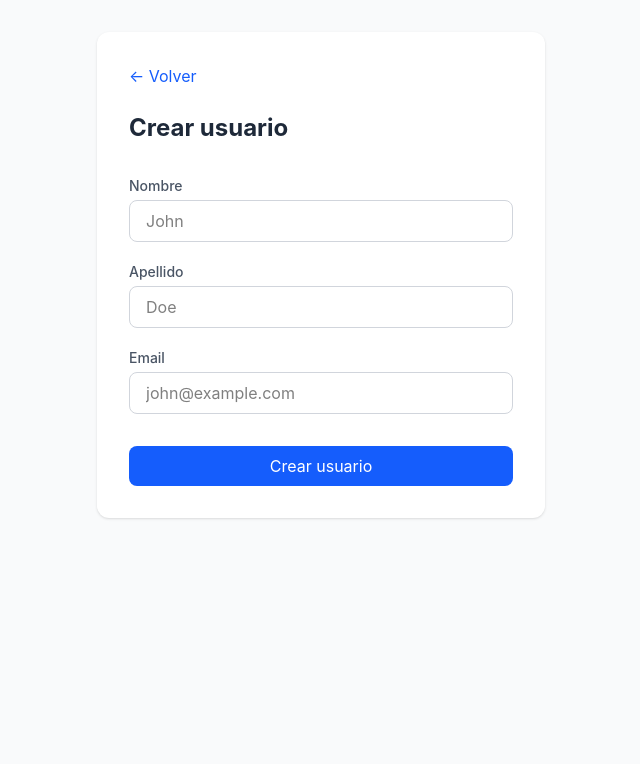
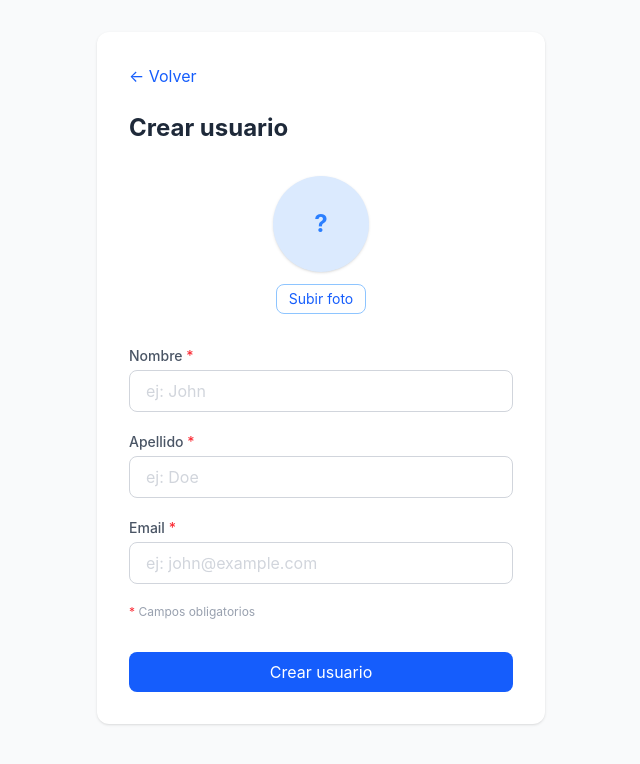
Before and after one commit to Joserafa98/app-techtrial-laberit, a React (Vite) app in the folder techtrial-laberit/: page /users/new in a window 1280 px wide. Shown: the top 764 px of the page, without its empty margins (319-959 px from the left). Built offline with nearby package versions, Linux system fonts and the light colour scheme; no server answers.

Commit message:
adding photos and effects

```diff
--- a/techtrial-laberit/src/components/ConfirmModal.tsx
+++ b/techtrial-laberit/src/components/ConfirmModal.tsx
@@ -1,3 +1,5 @@
+import { useEffect, useState } from 'react';
+
 interface ConfirmModalProps {
   message: string;
   onConfirm: () => void;
@@ -5,20 +7,40 @@ interface ConfirmModalProps {
 }
 
 export default function ConfirmModal({ message, onConfirm, onCancel }: ConfirmModalProps) {
+  const [visible, setVisible] = useState(false);
+
+  useEffect(() => {
+    setTimeout(() => setVisible(true), 10);
+  }, []);
+
+  const handleCancel = () => {
+    setVisible(false);
+    setTimeout(onCancel, 300);
+  };
+
+  const handleConfirm = () => {
+    setVisible(false);
+    setTimeout(onConfirm, 300);
+  };
+
   return (
-    <div className="fixed inset-0 bg-black/50 flex items-center justify-center z-50">
-      <div className="bg-white rounded-xl shadow-xl p-8 max-w-sm w-full mx-4">
+    <div className={`fixed inset-0 z-50 flex items-center justify-center transition-all duration-300
+      ${visible ? 'bg-black/50' : 'bg-black/0'}`}
+    >
+      <div className={`bg-white rounded-xl shadow-xl p-8 max-w-sm w-full mx-4 transition-all duration-300
+        ${visible ? 'opacity-100 scale-100' : 'opacity-0 scale-95'}`}
+      >
         <h2 className="text-lg font-bold text-gray-800 mb-2">¿Estás seguro?</h2>
         <p className="text-gray-500 mb-6">{message}</p>
         <div className="flex gap-3">
           <button
-            onClick={onCancel}
+            onClick={handleCancel}
             className="flex-1 border border-gray-300 text-gray-600 py-2 rounded-lg hover:bg-gray-50 transition"
           >
             Cancelar
           </button>
           <button
-            onClick={onConfirm}
+            onClick={handleConfirm}
             className="flex-1 bg-red-500 text-white py-2 rounded-lg hover:bg-red-600 transition"
           >
             Eliminar
--- a/techtrial-laberit/src/components/Toast.tsx
+++ b/techtrial-laberit/src/components/Toast.tsx
@@ -1,4 +1,4 @@
-import { useEffect } from 'react';
+import { useEffect, useState } from 'react';
 
 interface ToastProps {
   message: string;
@@ -7,17 +7,25 @@ interface ToastProps {
 }
 
 export default function Toast({ message, type, onClose }: ToastProps) {
+  const [visible, setVisible] = useState(false);
+
   useEffect(() => {
-    const timer = setTimeout(onClose, 3000);
+    setTimeout(() => setVisible(true), 10);
+    const timer = setTimeout(() => {
+      setVisible(false);
+      setTimeout(onClose, 300);
+    }, 3000);
     return () => clearTimeout(timer);
   }, []);
 
   return (
-    <div className={`fixed bottom-6 right-6 z-50 flex items-center gap-3 px-5 py-4 rounded-xl shadow-lg text-white transition-all
-      ${type === 'success' ? 'bg-green-500' : 'bg-red-500'}`}>
+    <div className={`fixed bottom-6 right-6 z-50 flex items-center gap-3 px-5 py-4 rounded-xl shadow-lg text-white transition-all duration-300
+      ${visible ? 'opacity-100 translate-y-0 scale-100' : 'opacity-0 translate-y-4 scale-95'}
+      ${type === 'success' ? 'bg-green-500' : 'bg-red-500'}`}
+    >
       <span>{type === 'success' ? '✓' : '✕'}</span>
       <p className="font-medium">{message}</p>
-      <button onClick={onClose} className="ml-2 opacity-70 hover:opacity-100">✕</button>
+      <button onClick={() => { setVisible(false); setTimeout(onClose, 300); }} className="ml-2 opacity-70 hover:opacity-100">✕</button>
     </div>
   );
 }
--- a/techtrial-laberit/src/context/UsersContext.tsx
+++ b/techtrial-laberit/src/context/UsersContext.tsx
@@ -53,8 +53,8 @@ interface UsersContextType {
     error: string | null;
   };
   getUserById: (id: number) => User | undefined;
-  addUser: (data: Omit<User, 'id' | 'avatar'>) => void;
-  editUser: (id: number, data: Omit<User, 'id' | 'avatar'>) => void;
+  addUser: (data: Omit<User, 'id' | 'avatar'>, avatarUrl?: string) => void;
+  editUser: (id: number, data: Omit<User, 'id' | 'avatar'>, avatarUrl?: string) => void;
   removeUser: (id: number) => void;
   setPage: (page: number) => void;
 }
@@ -88,19 +88,19 @@ export function UsersProvider({ children }: { children: ReactNode }) {
 
   const getUserById = (id: number) => state.allUsers.find(u => u.id === id);
 
-  const addUser = (data: Omit<User, 'id' | 'avatar'>) => {
+  const addUser = (data: Omit<User, 'id' | 'avatar'>, avatarUrl?: string) => {
   const newUser: User = {
     ...data,
     id: Date.now(),
-      avatar: `https://ui-avatars.com/api/?name=${data.first_name}+${data.last_name}&background=random&color=fff`,
+    avatar: avatarUrl || `https://ui-avatars.com/api/?name=${data.first_name}+${data.last_name}&background=random&color=fff`,
   };
   dispatch({ type: 'ADD_USER', payload: newUser });
 };
 
-  const editUser = (id: number, data: Omit<User, 'id' | 'avatar'>) => {
+ const editUser = (id: number, data: Omit<User, 'id' | 'avatar'>, avatarUrl?: string) => {
   const existing = getUserById(id);
   if (!existing) return;
-    dispatch({ type: 'UPDATE_USER', payload: { ...existing, ...data } });
+  dispatch({ type: 'UPDATE_USER', payload: { ...existing, ...data, avatar: avatarUrl || existing.avatar } });
 };
 
   const removeUser = (id: number) => {
--- a/techtrial-laberit/src/pages/UserForm.tsx
+++ b/techtrial-laberit/src/pages/UserForm.tsx
@@ -1,4 +1,4 @@
-import { useState, useEffect } from 'react';
+import { useState, useEffect, useRef } from 'react';
 import { useNavigate, useParams } from 'react-router-dom';
 import { useUsers } from '../context/UsersContext';
 import Toast from '../components/Toast';
@@ -16,17 +16,36 @@ export default function UserForm() {
   const navigate = useNavigate();
   const { getUserById, addUser, editUser } = useUsers();
   const { toast, showToast, hideToast } = useToast();
+  const fileInputRef = useRef<HTMLInputElement>(null);
 
   const [form, setForm] = useState({ first_name: '', last_name: '', email: '' });
   const [errors, setErrors] = useState<FormErrors>({});
   const [saving, setSaving] = useState(false);
+  const [avatar, setAvatar] = useState<string | null>(null);
 
   useEffect(() => {
     if (isEditing) {
       const user = getUserById(Number(id));
-      if (user) setForm({ first_name: user.first_name, last_name: user.last_name, email: user.email });
+      if (user) {
+        setForm({ first_name: user.first_name, last_name: user.last_name, email: user.email });
+        setAvatar(user.avatar);
+      }
     }
   }, [id]);
+
+  const getInitials = () => {
+    const first = form.first_name.trim().charAt(0).toUpperCase();
+    const last = form.last_name.trim().charAt(0).toUpperCase();
+    return first || last ? `${first}${last}` : '?';
+  };
+
+  const handleFileChange = (e: React.ChangeEvent<HTMLInputElement>) => {
+    const file = e.target.files?.[0];
+    if (!file) return;
+    const reader = new FileReader();
+    reader.onloadend = () => setAvatar(reader.result as string);
+    reader.readAsDataURL(file);
+  };
 
   const validate = (): boolean => {
     const newErrors: FormErrors = {};
@@ -49,12 +68,13 @@ export default function UserForm() {
   const handleSubmit = async () => {
     if (!validate()) return;
     setSaving(true);
+    const finalAvatar = avatar || `https://ui-avatars.com/api/?name=${form.first_name}+${form.last_name}&background=random&color=fff`;
     if (isEditing) {
-      editUser(Number(id), form);
+      editUser(Number(id), form, finalAvatar);
       showToast('Usuario actualizado correctamente');
       setTimeout(() => navigate(`/users/${id}`), 1500);
     } else {
-      addUser(form);
+      addUser(form, finalAvatar);
       showToast('Usuario creado correctamente');
       setTimeout(() => navigate('/'), 1500);
     }
@@ -72,42 +92,86 @@ export default function UserForm() {
           {isEditing ? 'Editar usuario' : 'Crear usuario'}
         </h1>
 
+        {/* Avatar */}
+        <div className="flex flex-col items-center mb-8 gap-3">
+          {avatar ? (
+            <img src={avatar} alt="avatar" className="w-24 h-24 rounded-full object-cover shadow" />
+          ) : (
+            <div className="w-24 h-24 rounded-full bg-blue-100 flex items-center justify-center shadow">
+              <span className="text-2xl font-bold text-blue-500">{getInitials()}</span>
+            </div>
+          )}
+          <div className="flex gap-2">
+            <button
+              onClick={() => fileInputRef.current?.click()}
+              className="text-sm text-blue-600 border border-blue-300 px-3 py-1 rounded-lg hover:bg-blue-50 transition"
+            >
+              Subir foto
+            </button>
+            {avatar && (
+              <button
+                onClick={() => setAvatar(null)}
+                className="text-sm text-gray-400 border border-gray-200 px-3 py-1 rounded-lg hover:bg-gray-50 transition"
+              >
+                Quitar foto
+              </button>
+            )}
+          </div>
+          <input
+            ref={fileInputRef}
+            type="file"
+            accept="image/*"
+            onChange={handleFileChange}
+            className="hidden"
+          />
+        </div>
+
         <div className="space-y-5">
           <div>
-            <label className="block text-sm font-medium text-gray-600 mb-1">Nombre</label>
+            <label className="block text-sm font-medium text-gray-600 mb-1">
+              Nombre <span className="text-red-500">*</span>
+            </label>
             <input
               name="first_name"
               value={form.first_name}
               onChange={handleChange}
-              className={`w-full border rounded-lg px-4 py-2 focus:outline-none focus:ring-2 focus:ring-blue-400 ${errors.first_name ? 'border-red-400' : 'border-gray-300'}`}
-              placeholder="John"
+              placeholder="ej: John"
+              className={`w-full border rounded-lg px-4 py-2 focus:outline-none focus:ring-2 focus:ring-blue-400 placeholder-gray-300 ${errors.first_name ? 'border-red-400' : 'border-gray-300'}`}
             />
             {errors.first_name && <p className="text-red-500 text-sm mt-1">{errors.first_name}</p>}
           </div>
 
           <div>
-            <label className="block text-sm font-medium text-gray-600 mb-1">Apellido</label>
+            <label className="block text-sm font-medium text-gray-600 mb-1">
+              Apellido <span className="text-red-500">*</span>
+            </label>
             <input
               name="last_name"
               value={form.last_name}
               onChange={handleChange}
-              className={`w-full border rounded-lg px-4 py-2 focus:outline-none focus:ring-2 focus:ring-blue-400 ${errors.last_name ? 'border-red-400' : 'border-gray-300'}`}
-              placeholder="Doe"
+              placeholder="ej: Doe"
+              className={`w-full border rounded-lg px-4 py-2 focus:outline-none focus:ring-2 focus:ring-blue-400 placeholder-gray-300 ${errors.last_name ? 'border-red-400' : 'border-gray-300'}`}
             />
             {errors.last_name && <p className="text-red-500 text-sm mt-1">{errors.last_name}</p>}
           </div>
 
           <div>
-            <label className="block text-sm font-medium text-gray-600 mb-1">Email</label>
+            <label className="block text-sm font-medium text-gray-600 mb-1">
+              Email <span className="text-red-500">*</span>
+            </label>
             <input
               name="email"
               value={form.email}
               onChange={handleChange}
-              className={`w-full border rounded-lg px-4 py-2 focus:outline-none focus:ring-2 focus:ring-blue-400 ${errors.email ? 'border-red-400' : 'border-gray-300'}`}
-              placeholder="john@example.com"
+              placeholder="ej: john@example.com"
+              className={`w-full border rounded-lg px-4 py-2 focus:outline-none focus:ring-2 focus:ring-blue-400 placeholder-gray-300 ${errors.email ? 'border-red-400' : 'border-gray-300'}`}
             />
             {errors.email && <p className="text-red-500 text-sm mt-1">{errors.email}</p>}
           </div>
+
+          <p className="text-gray-400 text-xs">
+            <span className="text-red-500">*</span> Campos obligatorios
+          </p>
         </div>
 
         <button
--- a/techtrial-laberit/src/pages/UserList.tsx
+++ b/techtrial-laberit/src/pages/UserList.tsx
@@ -12,10 +12,11 @@ export default function UserList() {
   const { toast, showToast, hideToast } = useToast();
 
   useEffect(() => {
-    if (location.state?.deleted) {
-      showToast('Usuario eliminado correctamente');
-    }
-  }, []);
+  if (location.state?.deleted) {
+    showToast('Usuario eliminado correctamente', 'error');
+    navigate('/', { replace: true, state: {} });
+  }
+}, []);
 
   return (
     <div className="min-h-screen bg-gray-50 p-4 md:p-8">
```
Also changed, not shown: techtrial-laberit/src/pages/UserDetail.tsx (+16 -7 lines). Lines whose indentation alone changed are shown as unchanged.
